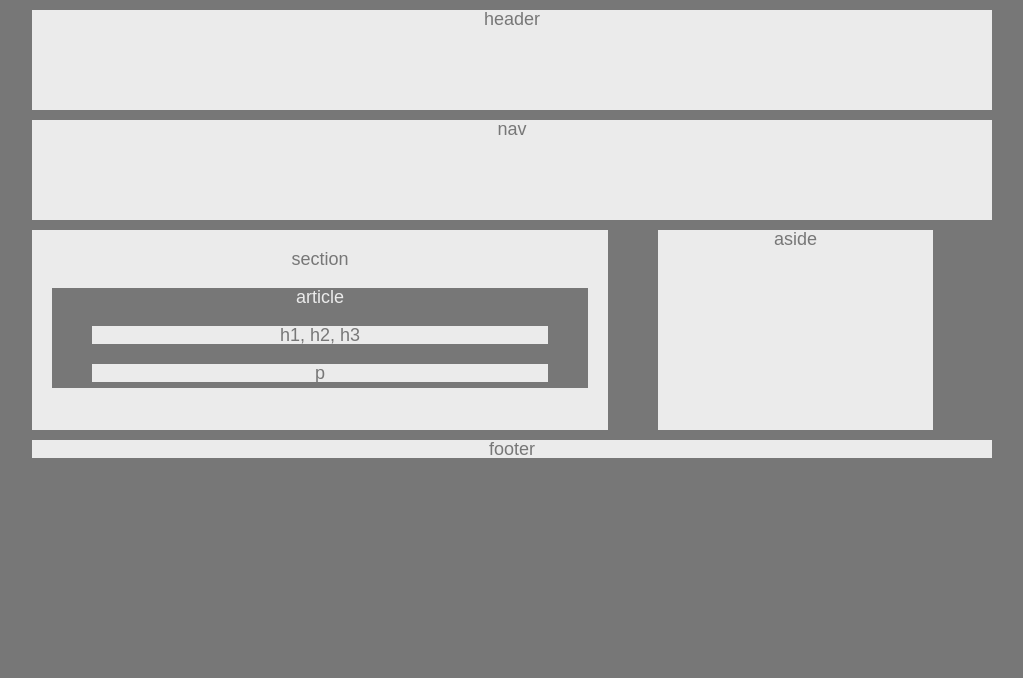
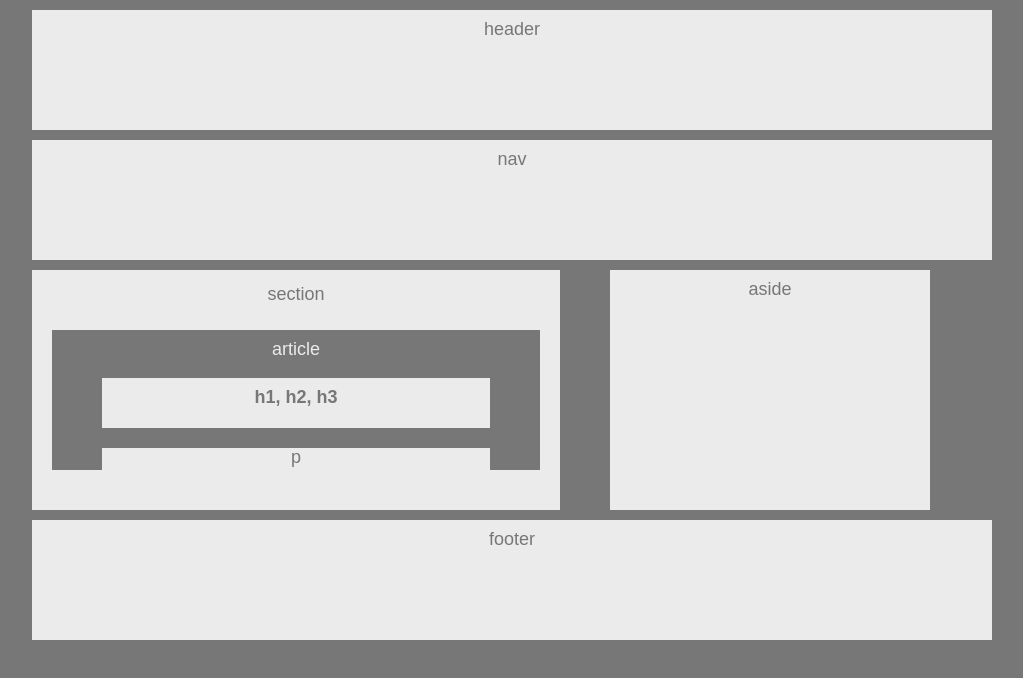
Before and after one commit to AudreySen/HW-Wireframe, a plain HTML site: page index.html in a window 1280 px wide. Shown: the whole page, without its empty margins (128-1151 px from the left). Drawn offline with Linux system fonts and the light colour scheme.

Commit message:
Added padding

```diff
--- a/main.css
+++ b/main.css
@@ -16,6 +16,7 @@ header {
     background: #ebebeb;
     height: 100px;
     margin-top: 10px;
+    padding: 10px;
 }
 
 nav {
@@ -23,15 +24,16 @@ nav {
     background: #ebebeb;
     height: 100px;
     margin-top: 10px;
+    padding: 10px;
 }
 
 section {
     text-align: center;
     background: #ebebeb;
-    height: 200px;
+    height: 240px;
     margin-top: 10px;
     float: left;
-    width: 60%;
+    width: 55%;
     margin-bottom: 10px;
 }
 
@@ -40,17 +42,20 @@ aside {
     background: #ebebeb;
     float: left;
     right: 100px;
-    width: 275px;
-    height: 200px;
+    width: 300px;
+    height: 220px;
     margin-top: 10px;
     margin-left: 50px;
     margin-bottom: 10px;
+    padding: 10px;
 }
 
 footer {
     text-align: center;
     background: #ebebeb;
     margin-top: 20px;
+    height: 100px;
+    padding: 10px;
     clear: both;
 }
 
@@ -59,7 +64,8 @@ article {
     color: #ebebeb;
     background-color: #777;
     margin: 10px 20px;
-    height: 100px;
+    height: 120px;
+    padding: 10px;
 }
 
 h1 {
@@ -67,11 +73,15 @@ h1 {
     color: #777;
     background: #ebebeb;
     margin: 20px 40px;
+    font-weight: bold;
+    height: 30px;
+    padding: 10px;
 }
 
 p {
     text-align: center;
     color: #777;
     background: #ebebeb;
-    margin: 20px 40px;
+    margin: 15px 40px;
+    height: 30px;
 }
```
